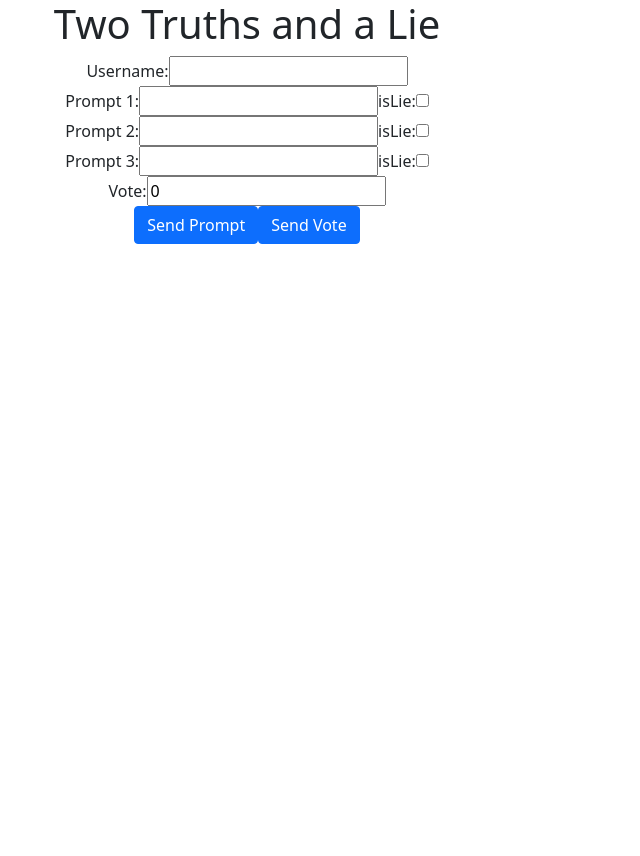
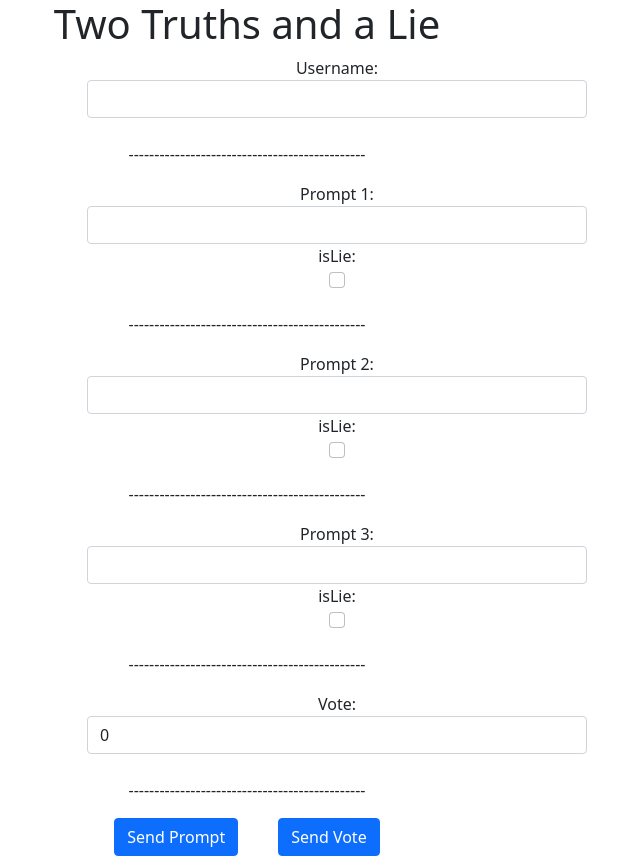
Before and after one commit to Adrusselljr/two-truths-and-a-lie, a React (Create React App) app: page / in a window 1280 px wide. Shown: the whole page, without its empty margins (393-1033 px from the left). Before the commit the page ends 800 px from the top, so only its background shows below. Built offline with nearby package versions, Linux system fonts and the light colour scheme.

Commit message:
modified App.jsx/App.css

```diff
--- a/src/App.css
+++ b/src/App.css
@@ -1,16 +1,19 @@
 .App {
+  width: 800;
   text-align: center;
 }
 
-.App-logo {
-  height: 40vmin;
-  pointer-events: none;
+.form-group {
+  margin-left: 480px;
+  width: 500px;
+  display: flex;
+  flex-direction: column;
+  align-items: center;
 }
 
-@media (prefers-reduced-motion: no-preference) {
-  .App-logo {
-    animation: App-logo-spin infinite 20s linear;
-  }
+.btn {
+  margin-left: 20px;
+  margin-right: 20px;
 }
 
 .App-header {
--- a/src/App.jsx
+++ b/src/App.jsx
@@ -76,26 +76,46 @@ export class App extends Component {
 
                     <h1>Two Truths and a Lie</h1>
 
-                    <label>Username: </label>
-                    <input name="userName" value={ this.state.userName } onChange={ this.changeHandlerUserName }/><br/>
+                    <div className="form-group">
+                        <label>Username: </label>
+                        <input className='form-control' name="userName" value={ this.state.userName } onChange={ this.changeHandlerUserName }/><br/>
+                    </div>
 
-                    <label>Prompt 1: </label>
-                    <input type="text" name="promptOne" value={ this.state.promptObj.promptOne.input } onChange={ this.changeHandlerPrompts }/>
-                    <label>  isLie: </label>
-                    <input type="checkbox" name="promptOne" checked={ this.state.promptObj.promptOne.isLie } onChange={ this.changeHandlerCheckbox }/><br/>
+                    <p>----------------------------------------------</p>
 
-                    <label>Prompt 2: </label>
-                    <input type="text" name="promptTwo" value={ this.state.promptObj.promptTwo.input } onChange={ this.changeHandlerPrompts }/>
-                    <label>  isLie: </label>
-                    <input type="checkbox" name="promptTwo" checked={ this.state.promptObj.promptTwo.isLie } onChange={ this.changeHandlerCheckbox }/><br/>
+                    <div className="form-group">
+                        <label>Prompt 1: </label>
+                        <input className='form-control' type="text" name="promptOne" value={ this.state.promptObj.promptOne.input } onChange={ this.changeHandlerPrompts }/>
+                        <label className='form-check-label'>  isLie: </label>
+                        <input className='form-check-input' type="checkbox" name="promptOne" checked={ this.state.promptObj.promptOne.isLie } onChange={ this.changeHandlerCheckbox }/><br/>
+                    </div>
 
-                    <label>Prompt 3: </label>
-                    <input type="text" name="promptThree" value={ this.state.promptObj.promptThree.input } onChange={ this.changeHandlerPrompts }/>
-                    <label>  isLie: </label>
-                    <input type="checkbox" name="promptThree" checked={ this.state.promptObj.promptThree.isLie } onChange={ this.changeHandlerCheckbox }/><br/>
+                    <p>----------------------------------------------</p>
 
-                    <label>Vote: </label>
-                    <input type="number" name="vote" value={ this.state.vote } onChange={ this.chsangeHandlerVote }/><br/>
+                    <div className="form-group">
+                        <label>Prompt 2: </label>
+                        <input className='form-control' type="text" name="promptTwo" value={ this.state.promptObj.promptTwo.input } onChange={ this.changeHandlerPrompts }/>
+                        <label className='form-check-label'>  isLie: </label>
+                        <input className='form-check-input' type="checkbox" name="promptTwo" checked={ this.state.promptObj.promptTwo.isLie } onChange={ this.changeHandlerCheckbox }/><br/>
+                    </div>
+
+                    <p>----------------------------------------------</p>
+
+                    <div className="form-group">
+                        <label>Prompt 3: </label>
+                        <input className='form-control' type="text" name="promptThree" value={ this.state.promptObj.promptThree.input } onChange={ this.changeHandlerPrompts }/>
+                        <label className='form-check-label'>  isLie: </label>
+                        <input className='form-check-input' type="checkbox" name="promptThree" checked={ this.state.promptObj.promptThree.isLie } onChange={ this.changeHandlerCheckbox }/><br/>
+                    </div>
+
+                    <p>----------------------------------------------</p>
+
+                    <div className="form-group">
+                        <label>Vote: </label>
+                        <input className='form-control' type="number" name="vote" value={ this.state.vote } onChange={ this.chsangeHandlerVote }/><br/>
+                    </div>
+
+                    <p>----------------------------------------------</p>
 
                     <button className="btn btn-primary">Send Prompt</button>
                     <button className="btn btn-primary">Send Vote</button>
```
